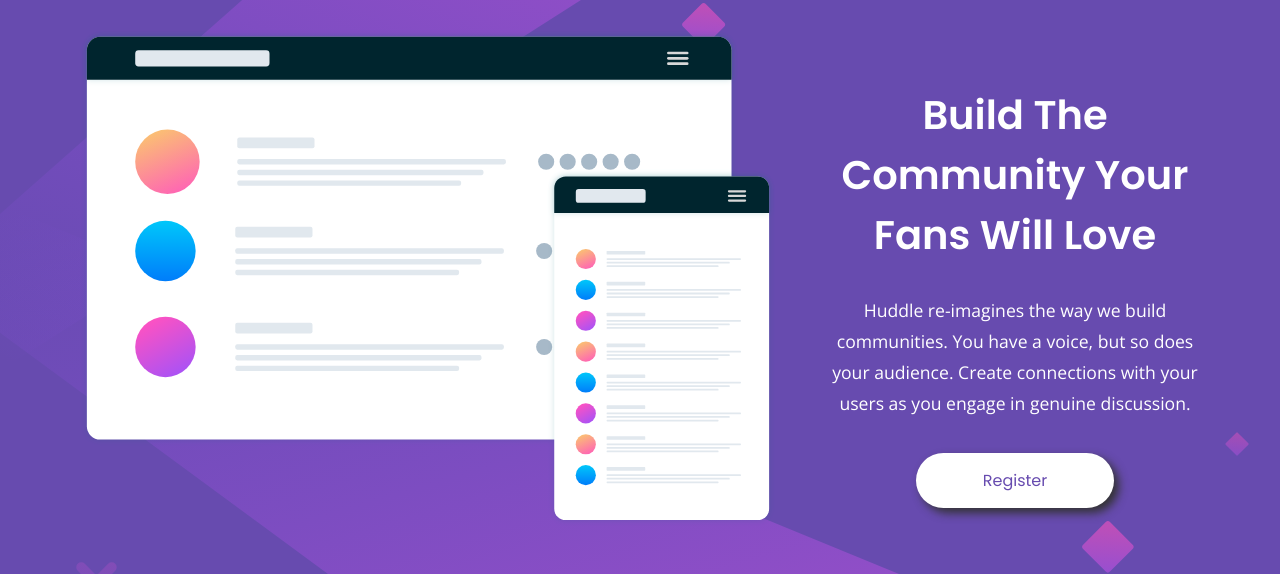
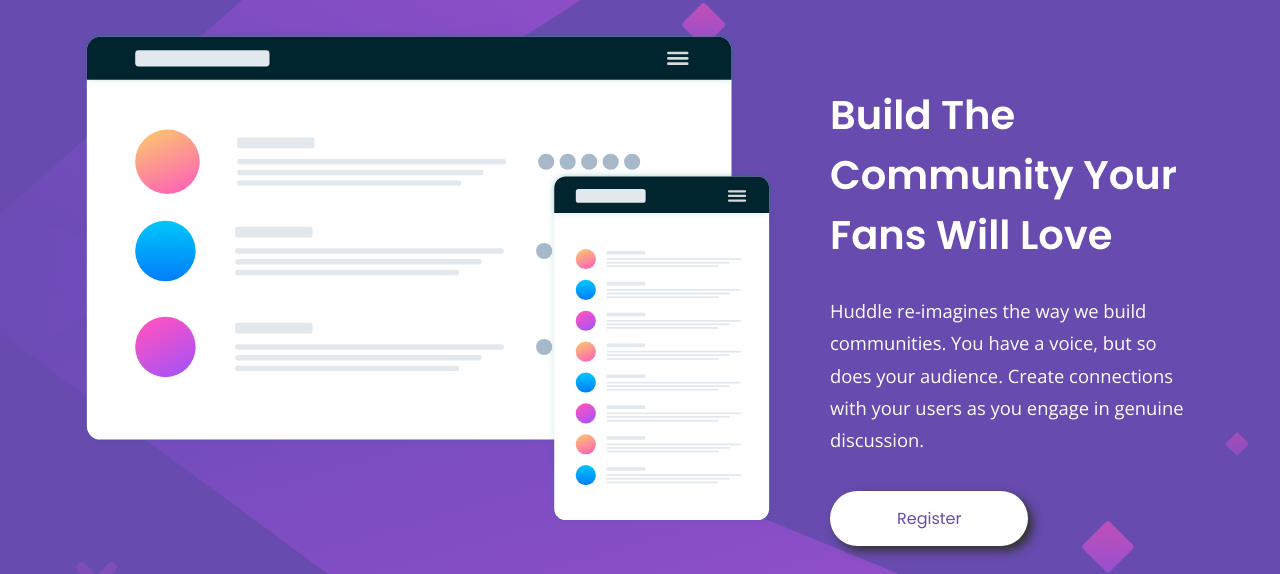
Before and after one commit to stibau/huddle_landing_page, a plain HTML site: page index.html in a window 1280 px wide. Shown: the part 162-736 px from the top of the page. Drawn offline with nearby package versions, Linux system fonts and the light colour scheme.

Commit message:
Correct text alignement of explanatory section in desktop solution

```diff
--- a/css/styles.css
+++ b/css/styles.css
@@ -66,6 +66,7 @@ body{
 }@media screen and (min-width: 500px){
     .explanation{
         padding: 45px 0px 45px 55px;
+        text-align:left;
     }
 }
 
@@ -78,6 +79,7 @@ body{
 }@media screen and (min-width: 500px){
     .explanation > h1{
         font-size: 2.5em;
+        text-align: left;
     }
 }
 
@@ -91,9 +93,10 @@ body{
 }@media screen and (min-width: 500px){
     .explanation > p {
         font-family: "Open Sans";
-        font-size: 1.1em;
+        font-size: 1.15em;
         padding: 20px 0;
         line-height: 1.75;
+        text-align: left;
     }
 }
 
```
Also changed, not shown: images/desktop_solution.png.
